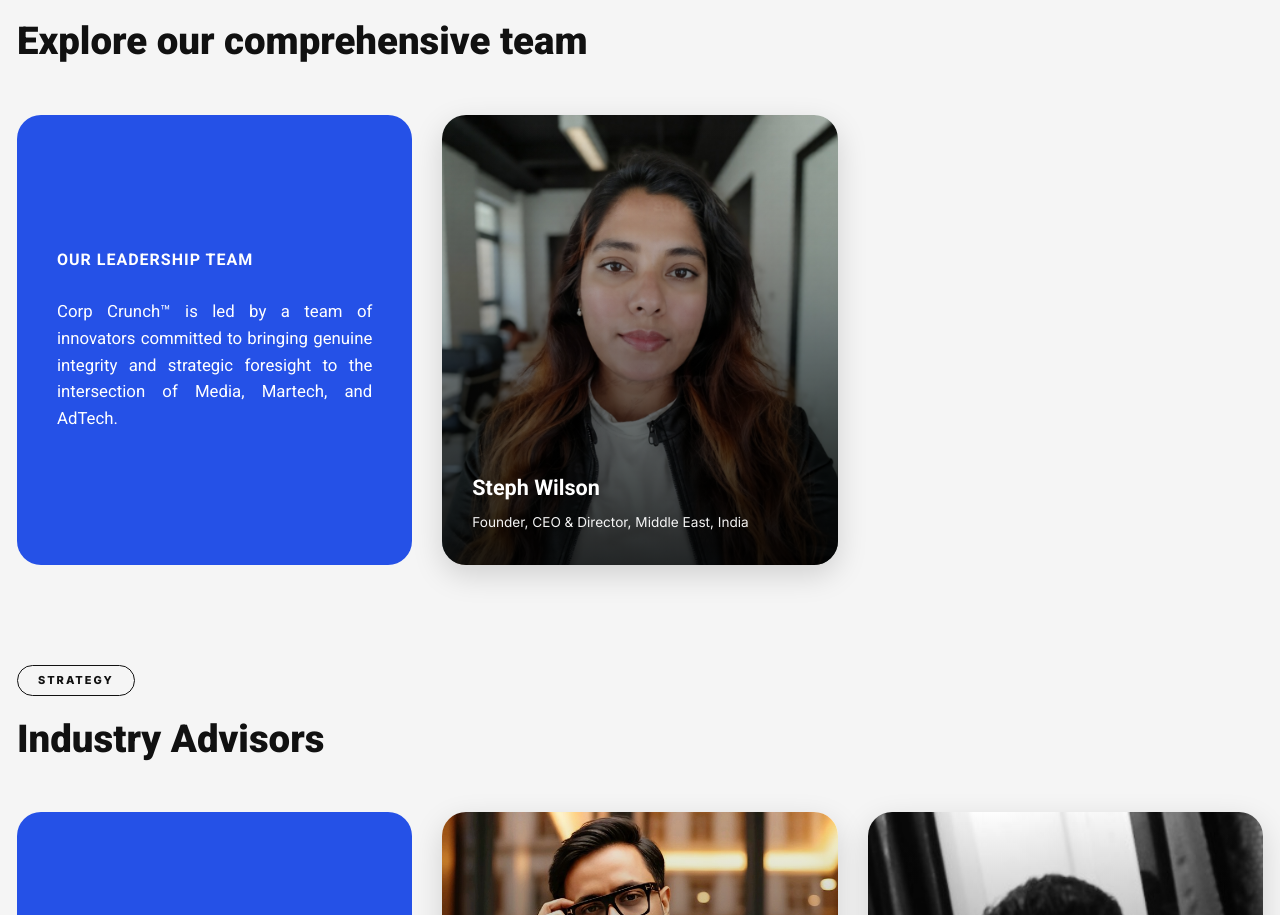
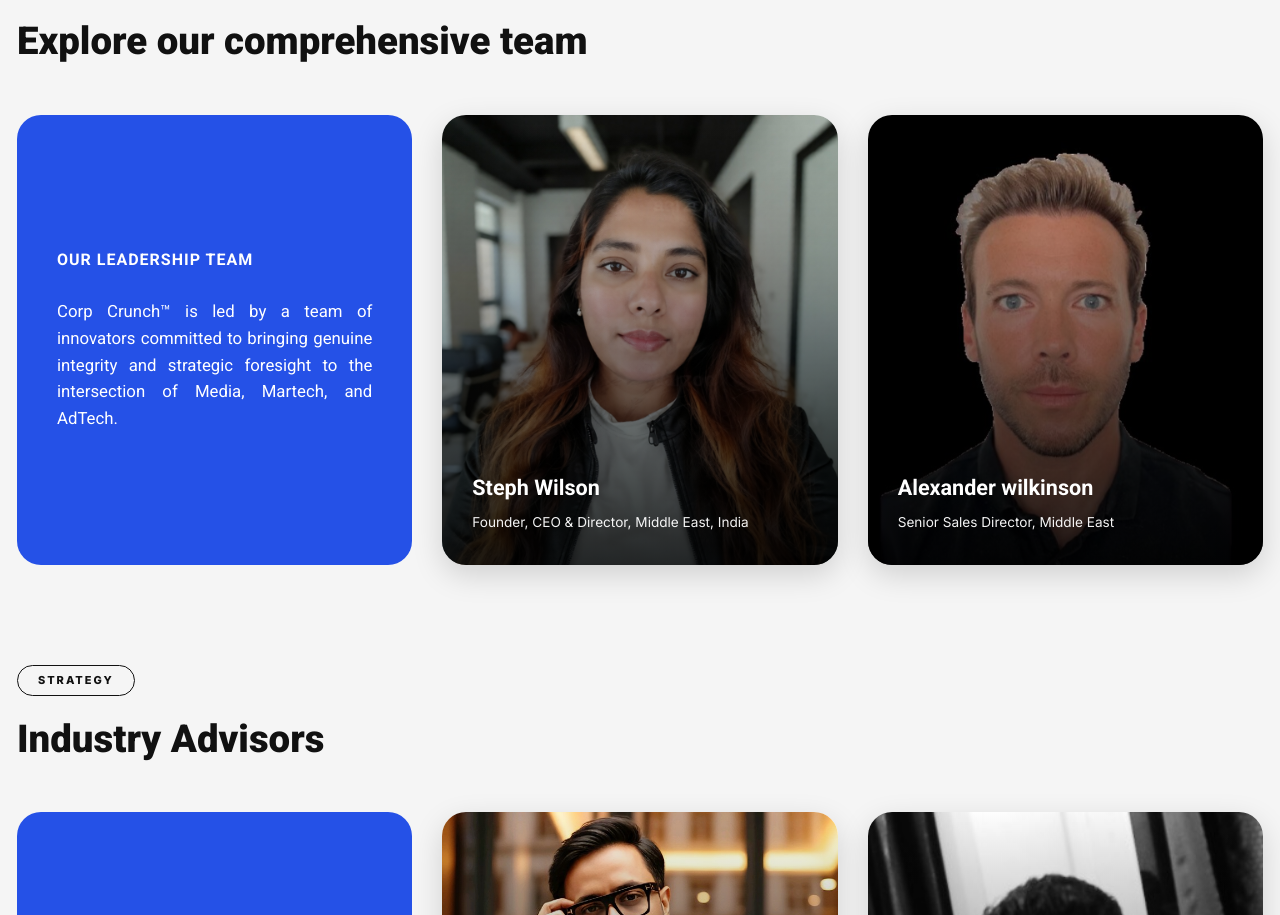
Before and after one commit to stephwlsn-design/corpcrunch2, a Next.js app: page /about in a window 1280 px wide. Shown: the part 1930-2845 px from the top of the page. Built offline with nearby package versions, Linux system fonts and the light colour scheme; no server answers; the database is empty; a web font is replaced by a local one.

Commit message:
Added Alex in Team

```diff
--- a/components/about/TeamMembers.js
+++ b/components/about/TeamMembers.js
@@ -9,6 +9,12 @@ export default function TeamMembers() {
       image: '/assets/img/others/Professional photo (28).png',
       desc: '"The industry doesn\'t need another option. It needs a better standard." Steph Wilson is a visionary leader combining over 12 years of experience in MarComm, branding, and product development with hands-on expertise in AI-driven systems since 2016. Rooted in venture capital and tech, she has led GTM strategies for portfolio companies and driven brand and marketing initiatives at Black Dragon Capital, Compass, METRO, and Ericsson. Steph thrives at the intersection of human insight and technology, spotting the gaps where innovation lags behind opportunity and building solutions that leave a real-world impact. This venture isn\'t just another project; it\'s momentum and joining now means being on the winning side.'
     },
+    {
+      name: 'Alexander wilkinson',
+      role: 'Senior Sales Director, Middle East',
+      image: '/assets/img/others/Professional photo (29).png',
+      desc: 'Alex Wilkinson is a seasoned growth leader with 20+ years of experience scaling programmatic advertising revenue, building high-value partnerships, and driving market expansion in emerging regions. He has worked with top-tier brands including MMP Worldwide, Yazle, Universal Studios, and Sony Music Entertainment. '
+    }
 
   ];
 
```
